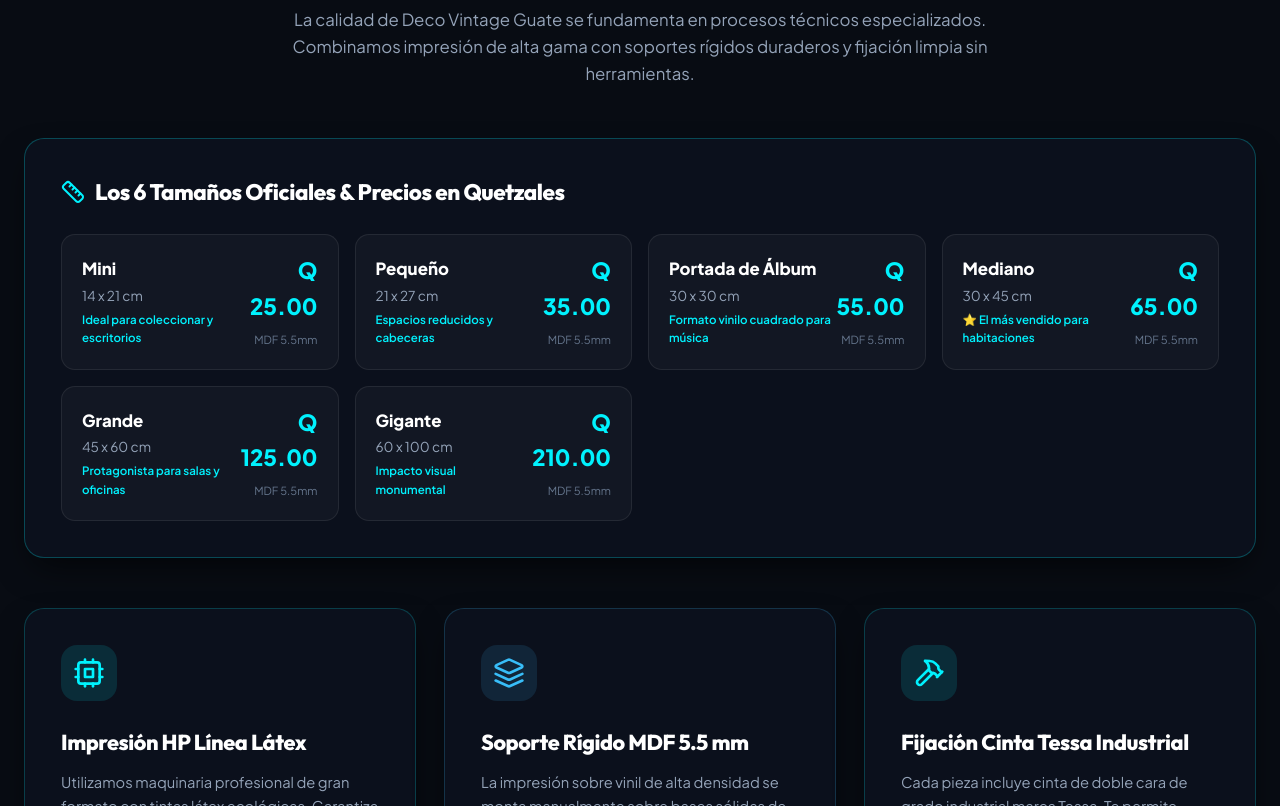
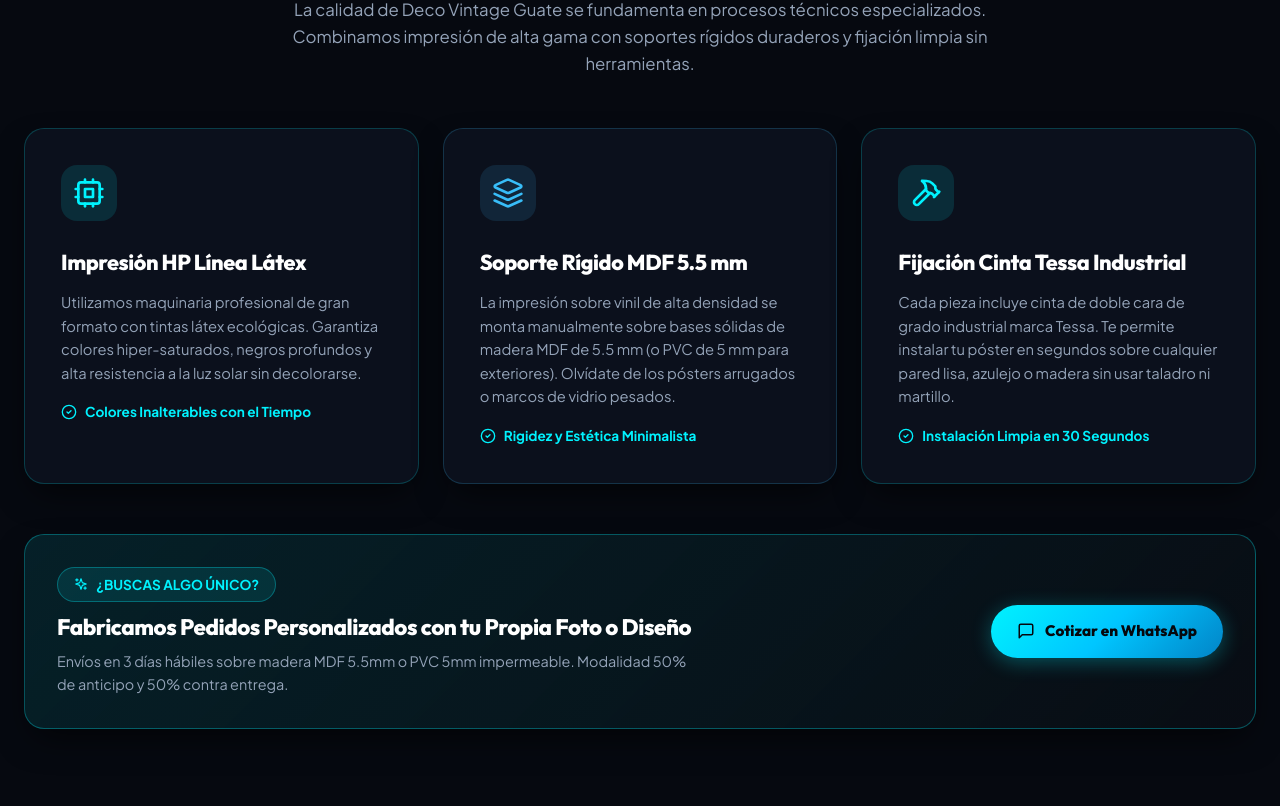
Before and after one commit to sebasD-mente/tienda-web-deco, a React (Vite) app: page / in a window 1280 px wide. Shown: the part 2794-3600 px from the top of the page. Built offline with nearby package versions, Linux system fonts and the light colour scheme; the HTML template or start-up script is replaced by a standard one.

Commit message:
Quality: Remove global price matrix, showing prices only inside product inspection modals

```diff
--- a/src/components/QualitySection.jsx
+++ b/src/components/QualitySection.jsx
@@ -1,10 +1,9 @@
 import React from 'react';
-import { ShieldCheck, Cpu, Layers, Hammer, Sparkles, CheckCircle2, Ruler, MessageSquare } from 'lucide-react';
-import { OFFICIAL_SIZES } from '../data/catalogData';
+import { ShieldCheck, Cpu, Layers, Hammer, Sparkles, CheckCircle2, MessageSquare } from 'lucide-react';
 
 export default function QualitySection() {
   return (
-    <section id="productos" style={{ padding: '90px 0', position: 'relative', background: 'rgba(9, 13, 20, 0.7)' }}>
+    <section id="productos" style={{ padding: '80px 0', position: 'relative', background: '#060910' }}>
       <div className="container">
 
         {/* Header */}
@@ -21,65 +20,11 @@ export default function QualitySection() {
           </p>
         </div>
 
-        {/* Official 6 Sizes & Prices Table Card */}
-        <div className="glass-card" style={{
-          padding: '36px',
-          marginBottom: '50px',
-          border: '1px solid rgba(0, 242, 254, 0.25)'
-        }}>
-          <div style={{ display: 'flex', alignItems: 'center', gap: '10px', marginBottom: '24px' }}>
-            <Ruler size={24} color="var(--accent-cyan)" />
-            <h3 style={{ fontSize: '1.4rem', fontWeight: 800, color: '#fff' }}>
-              Los 6 Tamaños Oficiales & Precios en Quetzales
-            </h3>
-          </div>
-
-          <div style={{
-            display: 'grid',
-            gridTemplateColumns: 'repeat(auto-fit, minmax(260px, 1fr))',
-            gap: '16px'
-          }}>
-            {OFFICIAL_SIZES.map((s) => (
-              <div
-                key={s.id}
-                style={{
-                  background: 'rgba(255, 255, 255, 0.03)',
-                  border: '1px solid rgba(255, 255, 255, 0.08)',
-                  borderRadius: 'var(--radius-md)',
-                  padding: '18px 20px',
-                  display: 'flex',
-                  justifyContent: 'space-between',
-                  alignItems: 'center'
-                }}
-              >
-                <div>
-                  <div style={{ fontWeight: 800, fontSize: '1.05rem', color: '#fff' }}>
-                    {s.name}
-                  </div>
-                  <div style={{ fontSize: '0.85rem', color: 'var(--text-secondary)', marginTop: '2px' }}>
-                    {s.dimensions}
-                  </div>
-                  <div style={{ fontSize: '0.72rem', color: 'var(--accent-cyan)', marginTop: '4px', fontWeight: 600 }}>
-                    {s.badge}
-                  </div>
-                </div>
-
-                <div style={{ textAlign: 'right' }}>
-                  <div style={{ fontSize: '1.4rem', fontWeight: 900, color: 'var(--accent-cyan)' }}>
-                    Q {s.price.toFixed(2)}
-                  </div>
-                  <span style={{ fontSize: '0.7rem', color: 'var(--text-muted)' }}>MDF 5.5mm</span>
-                </div>
-              </div>
-            ))}
-          </div>
-        </div>
-
         {/* 3 Pillars Grid (Materials & Tech) */}
         <div style={{
           display: 'grid',
           gridTemplateColumns: 'repeat(auto-fit, minmax(300px, 1fr))',
-          gap: '28px',
+          gap: '24px',
           marginBottom: '50px'
         }}>
 
```
Also changed, not shown: public/assets/fondo-hero.png, public/assets/fondo-hero.webp.
